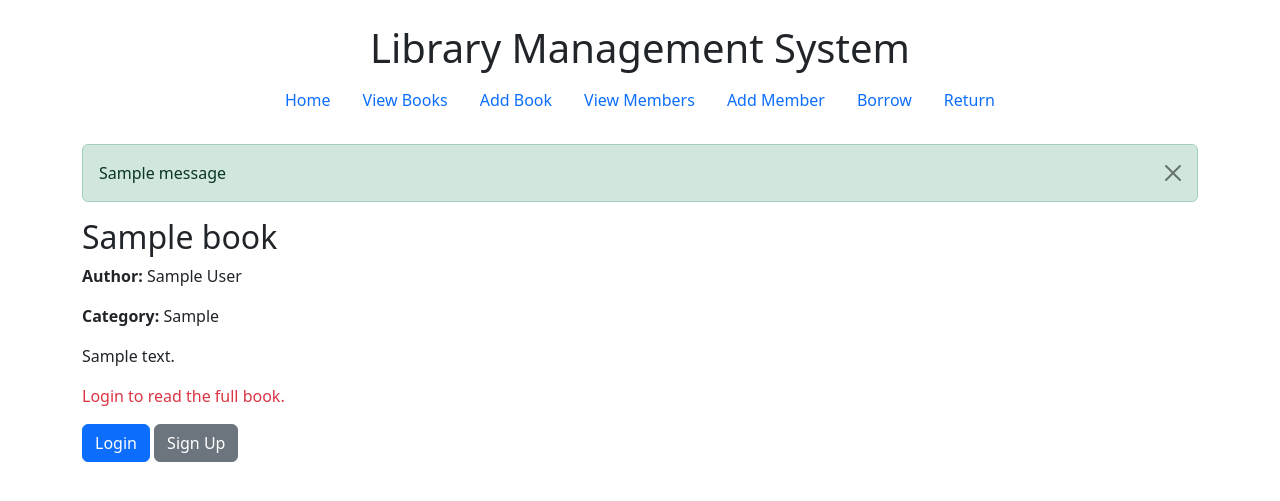
After one commit to Isma3l-19/Library-Management-System, a Flask app: page /book/1 in a window 1280 px wide. The commit adds this page. Shown: the top 501 px of the page. Run offline with Flask 3, Linux system fonts and the light colour scheme; tables that the repository leaves empty hold one stand-in row (values such as "Sample post"); one stand-in notice (Sample message) is shown.

Commit message:
add user authentication and enhance book templates for improved user experience

```diff
--- a/library-management/app.py
+++ b/library-management/app.py
@@ -1,18 +1,29 @@
 from flask import Flask
+from flask_sqlalchemy import SQLAlchemy
+from flask_login import LoginManager
+from flask_bcrypt import Bcrypt
 from config import Config
-from models import db
-from routes import app as routes_app  # Import the routes
+from models import db, User
+from routes import app as routes_app
 
 app = Flask(__name__)
 app.config.from_object(Config)
 
-# Initialize Database
+# Initialize Extensions
 db.init_app(app)
+bcrypt = Bcrypt(app)
+login_manager = LoginManager()
+login_manager.init_app(app)
+login_manager.login_view = "routes.login"
 
-# Register routes
-app.register_blueprint(routes_app)  # Register the routes
+@login_manager.user_loader
+def load_user(user_id):
+    return User.query.get(int(user_id))
+
+# Register Blueprints
+app.register_blueprint(routes_app)
 
 if __name__ == "__main__":
     with app.app_context():
-        db.create_all()  # Create tables if they don’t exist
+        db.create_all()
     app.run(debug=True)
--- a/library-management/routes.py
+++ b/library-management/routes.py
@@ -1,36 +1,141 @@
 from flask import Blueprint, request, jsonify, render_template, redirect, url_for, flash
-from models import db, Book, Member, Transaction
+from flask_login import login_required, LoginManager, login_user, logout_user, current_user
+from flask_bcrypt import Bcrypt
+from models import db, Book, Member, Transaction, User
 from datetime import datetime
-from flask_login import login_required
 
 app = Blueprint("routes", __name__)
+bcrypt = Bcrypt()
+login_manager = LoginManager()
 
+login_manager.login_view = "routes.login"  # Redirect unauthorized users to login
+
+
+@login_manager.user_loader
+def load_user(user_id):
+    return User.query.get(int(user_id))
+
+
+# 📌 Landing Page - Books by Category
 @app.route("/")
 def index():
-    return render_template("index.html")
+    categories = db.session.query(Book.category).distinct().all()
+    books_by_category = {category[0]: Book.query.filter_by(category=category[0]).all() for category in categories}
+    return render_template("index.html", books_by_category=books_by_category)
 
+
+# 📌 View Book Details (Public)
+@app.route("/book/<int:book_id>")
+def view_book(book_id):
+    book = Book.query.get(book_id)
+    if not book:
+        flash("Book not found!", "danger")
+        return redirect(url_for("routes.index"))
+
+    return render_template("book.html", book=book)
+
+
+# 📌 Read Full Book (Login Required)
+@app.route("/read/<int:book_id>")
+@login_required
+def read_book(book_id):
+    book = Book.query.get(book_id)
+    if not book:
+        flash("Book not found!", "danger")
+        return redirect(url_for("routes.index"))
+
+    return render_template("read_book.html", book=book)
+
+
+# 📌 User Login
+@app.route("/login", methods=["GET", "POST"])
+def login():
+    if request.method == "POST":
+        email = request.form["email"]
+        password = request.form["password"]
+        user = User.query.filter_by(email=email).first()
+
+        if user and bcrypt.check_password_hash(user.password, password):
+            login_user(user)
+            flash("Login successful!", "success")
+            return redirect(url_for("routes.index"))
+        else:
+            flash("Invalid email or password. Please try again.", "danger")
+
+    return render_template("login.html")
+
+
+# 📌 User Signup
+@app.route("/signup", methods=["GET", "POST"])
+def signup():
+    if request.method == "POST":
+        username = request.form["username"]
+        email = request.form["email"]
+        password = request.form["password"]
+        role = request.form.get("role", "reader")  # Default role is "reader"
+
+        # Check if email is already registered
+        existing_user = User.query.filter_by(email=email).first()
+        if existing_user:
+            flash("Email already in use. Try another.", "danger")
+            return redirect(url_for("routes.signup"))
+
+        hashed_password = bcrypt.generate_password_hash(password).decode("utf-8")
+        new_user = User(username=username, email=email, password=hashed_password, role=role)
+        db.session.add(new_user)
+        db.session.commit()
+
+        flash("Account created successfully! Please login.", "success")
+        return redirect(url_for("routes.login"))
+
+    return render_template("signup.html")
+
+
+# 📌 Logout
+@app.route("/logout")
+@login_required
+def logout():
+    logout_user()
+    flash("You have been logged out.", "info")
+    return redirect(url_for("routes.index"))
+
+
+# 📌 View All Books
 @app.route("/books")
 def books_page():
     books = Book.query.all()
     return render_template("books.html", books=books)
 
+
+# 📌 View All Members (Admins Only)
 @app.route("/members")
+@login_required
 def members_page():
+    if current_user.role != "admin":
+        flash("Access denied! Only admins can view members.", "danger")
+        return redirect(url_for("routes.index"))
+
     members = Member.query.all()
     return render_template("members.html", members=members)
 
-# 📌 Route to show "Add Book" form
+
+# 📌 Add a Book (Admins Only)
 @app.route("/add-book", methods=["GET", "POST"])
 @login_required
 def add_book():
-    # Only logged-in admins can access this
+    if current_user.role != "admin":
+        flash("Access denied! Only admins can add books.", "danger")
+        return redirect(url_for("routes.index"))
+
     if request.method == "POST":
         title = request.form["title"]
         author = request.form["author"]
         isbn = request.form["isbn"]
         category = request.form["category"]
+        summary = request.form["summary"]
+        content_url = request.form["content_url"]
 
-        new_book = Book(title=title, author=author, isbn=isbn, category=category)
+        new_book = Book(title=title, author=author, isbn=isbn, category=category, summary=summary, content_url=content_url)
         db.session.add(new_book)
         db.session.commit()
         flash("Book added successfully!", "success")
@@ -38,9 +143,15 @@ def add_book():
 
     return render_template("add_book.html")
 
-# 📌 Route to show "Add Member" form
+
+# 📌 Add a Member (Admins Only)
 @app.route("/add-member", methods=["GET", "POST"])
+@login_required
 def add_member():
+    if current_user.role != "admin":
+        flash("Access denied! Only admins can add members.", "danger")
+        return redirect(url_for("routes.index"))
+
     if request.method == "POST":
         name = request.form["name"]
         email = request.form["email"]
@@ -49,14 +160,15 @@ def add_member():
         new_member = Member(name=name, email=email, phone=phone)
         db.session.add(new_member)
         db.session.commit()
-
         flash("Member added successfully!", "success")
         return redirect(url_for("routes.members_page"))
 
     return render_template("add_member.html")
 
 
+# 📌 Borrow a Book (Login Required)
 @app.route("/borrow", methods=["GET", "POST"])
+@login_required
 def borrow_page():
     if request.method == "POST":
         book_id = request.form["book_id"]
@@ -80,7 +192,10 @@ def borrow_page():
     members = Member.query.all()
     return render_template("borrow.html", books=books, members=members)
 
+
+# 📌 Return a Book (Login Required)
 @app.route("/return", methods=["GET", "POST"])
+@login_required
 def return_page():
     if request.method == "POST":
         book_id = request.form["book_id"]
--- /dev/null
+++ b/library-management/templates/book.html
@@ -0,0 +1,18 @@
+{% extends "base.html" %}
+
+{% block title %}{{ book.title }}{% endblock %}
+
+{% block content %}
+    <h2>{{ book.title }}</h2>
+    <p><strong>Author:</strong> {{ book.author }}</p>
+    <p><strong>Category:</strong> {{ book.category }}</p>
+    <p>{{ book.summary }}</p>
+
+    {% if current_user.is_authenticated %}
+        <a href="{{ url_for('routes.read_book', book_id=book.id) }}" class="btn btn-success">Read Full Book</a>
+    {% else %}
+        <p class="text-danger">Login to read the full book.</p>
+        <a href="{{ url_for('routes.login') }}" class="btn btn-primary">Login</a>
+        <a href="{{ url_for('routes.signup') }}" class="btn btn-secondary">Sign Up</a>
+    {% endif %}
+{% endblock %}
```
Also changed, not shown: library-management/login.html (added, +19 -0 lines), library-management/models.py (+9 -3 lines), library-management/templates/index.html (+20 -3 lines), library-management/templates/read_book.html (added, +15 -0 lines), library-management/templates/signup.html (added, +22 -0 lines).
